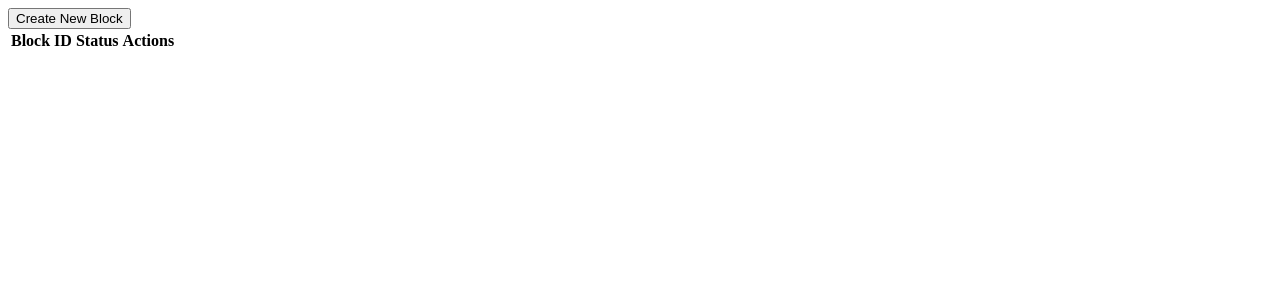
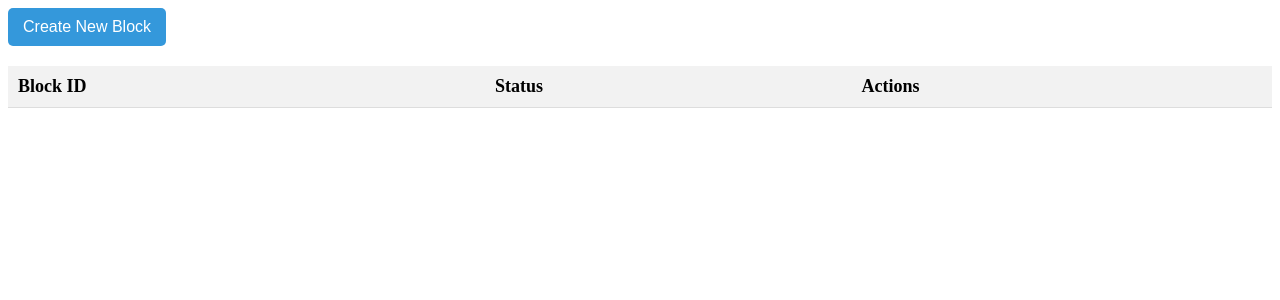
Before and after one commit to Sigalov/Automation-Hub, a Django app: page / in a window 1280 px wide. Shown: the top 300 px of the page. Run offline with Django 4.2, Linux system fonts and the light colour scheme; data that the repository does not hold is empty.

Commit message:
Added CSS

```diff
--- /dev/null
+++ b/connector/static/connector/table_styles.css
@@ -0,0 +1,65 @@
+/* General table styling */
+table {
+    width: 100%;
+    border-collapse: collapse;
+    margin: 20px 0;
+    font-size: 18px;
+    text-align: left;
+}
+
+/* Table header styling */
+thead {
+    background-color: #f2f2f2;
+}
+
+th, td {
+    padding: 10px;
+    border-bottom: 1px solid #ddd;
+}
+
+/* Hover effect for table rows */
+tr:hover {
+    background-color: #f5f5f5;
+}
+
+/* Alternate row colors */
+tr:nth-child(even) {
+    background-color: #f9f9f9;
+}
+
+/* General button styling */
+button {
+    padding: 10px 15px;
+    border: none;
+    border-radius: 5px;
+    cursor: pointer;
+    transition: background-color 0.3s, transform 0.2s;
+    margin-right: 5px;
+    font-size: 16px;
+}
+
+/* Hover effect for buttons */
+button:hover {
+    transform: scale(1.05);
+}
+
+/* Specific button color styles */
+button#createNewBlockBtn {
+    background-color: #3498db;
+    color: white;
+}
+
+button[onclick*="startBlock"] {
+    background-color: #2ecc71;
+    color: white;
+}
+
+button[onclick*="stopBlock"] {
+    background-color: #e74c3c;
+    color: white;
+}
+
+button[onclick*="deleteBlock"] {
+    background-color: #7f8c8d;
+    color: white;
+}
--- a/connector/urls.py
+++ b/connector/urls.py
@@ -17,12 +17,15 @@ Including another URLconf
 from django.urls import path, re_path
 from django.contrib import admin
 from . import views  # Assuming the views are in the same directory for now
+from django.views.generic import TemplateView
+from django.conf import settings
+from django.conf.urls.static import static
+
 
 urlpatterns = [
     path('app/', views.vue_app, name='vue_app'),
     path('api/blocks/', views.block_list, name='block-list'),
     path('admin/', admin.site.urls),
-    path('', views.list_blocks, name='root'),
     path('add_block/', views.add_block, name='add_block'),
     path('list_blocks/', views.list_blocks, name='list_blocks'),
     path('start_service/<str:block_id>/', views.start_service, name='start_service'),
@@ -32,5 +35,10 @@ urlpatterns = [
     path('stop_block/<int:block_id>/', views.stop_block, name='stop_block'),
     path('delete_block/<int:block_id>/', views.delete_block, name='delete_block'),
     path('create_block/', views.create_block, name='create_block'),
-    re_path(r'^.*$', views.vue_app, name='vue_app')
+    # path("", TemplateView.as_view(template_name="index.html")),
+    path('', views.list_blocks, name='list_blocks'),
+    re_path(r'^.*$', views.vue_app, name='vue_app'),
 ]
+
+if settings.DEBUG:
+    urlpatterns += static(settings.STATIC_URL, document_root=settings.STATIC_ROOT)
--- a/templates/list_blocks.html
+++ b/templates/list_blocks.html
@@ -1,3 +1,10 @@
+{% load static %}
+<html>
+<head>
+    <link rel="stylesheet" type="text/css" href="{% static 'connector/table_styles.css' %}">
+    <meta name="viewport" content="width=device-width, initial-scale=1.0">
+</head>
+<body>
 <table>
     <thead>
         <button id="createNewBlockBtn">Create New Block</button>
```
Also changed, not shown: connector/settings.py (+20 -3 lines), frontend/src/App.vue (+8 -1 lines), frontend/src/main.js (+10 -23 lines), frontend/vue.config.js (+7 -0 lines), templates/index.html (added, +18 -0 lines), 1 other file.
